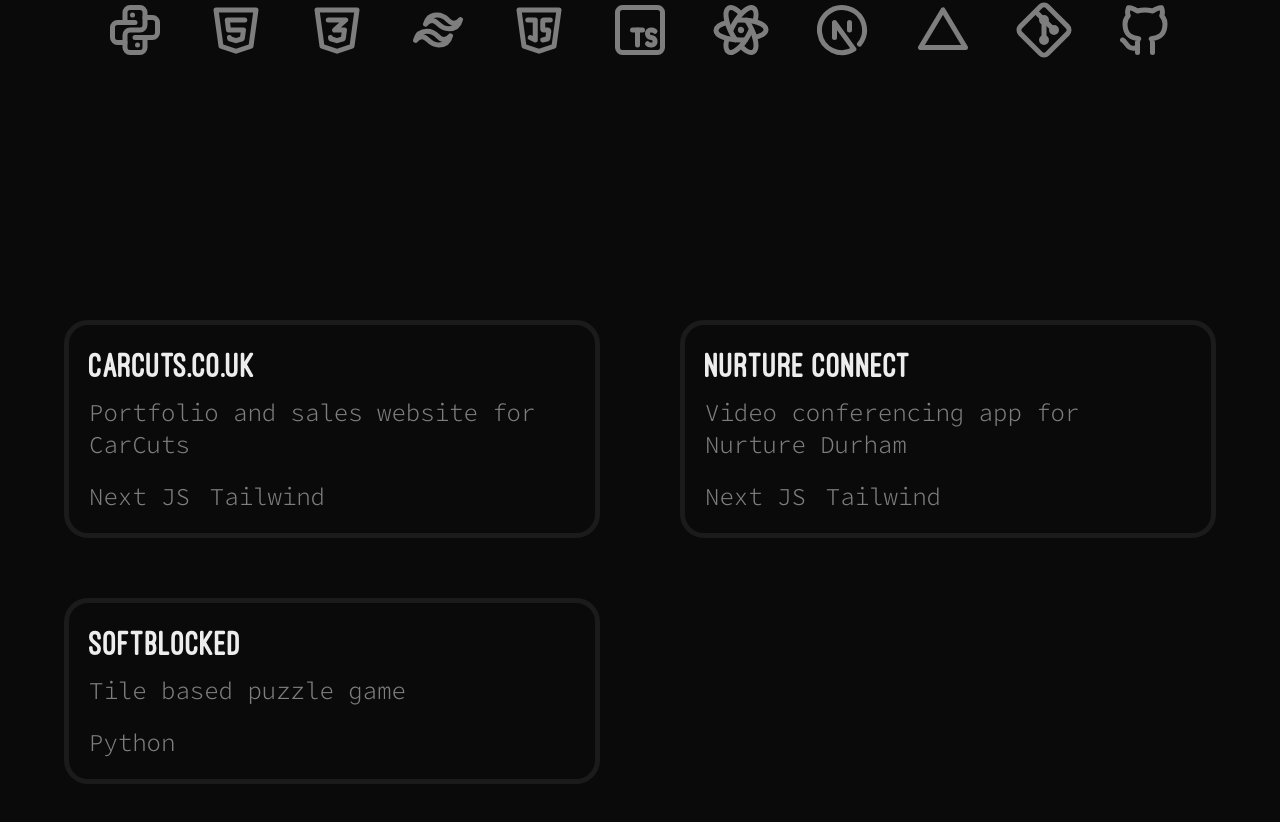
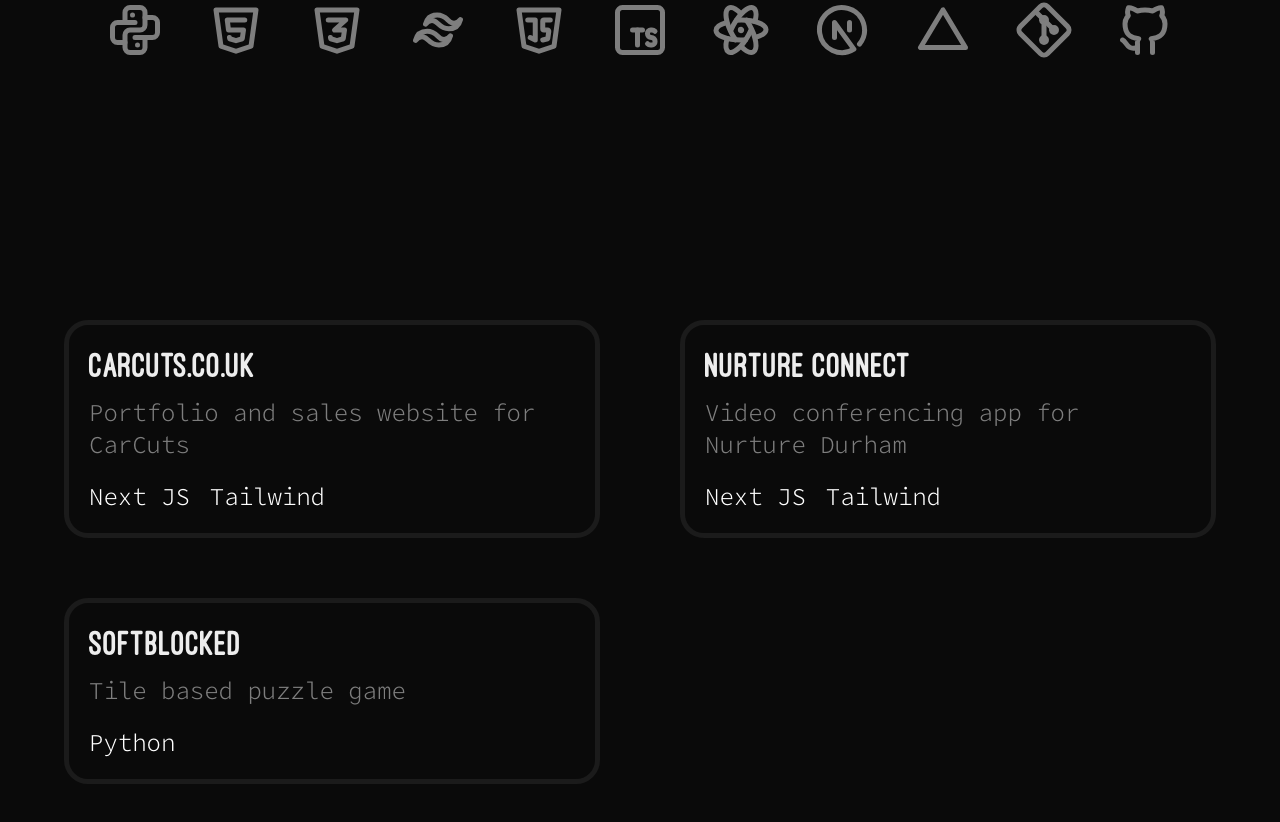
Before and after one commit to HarrisonBaghurst/personal-portfolio, a Next.js app: page / in a window 1280 px wide. Shown: the part 1000-1822 px from the top of the page. Built offline with nearby package versions, Linux system fonts and the light colour scheme.

Commit message:
changed project card tech text to white

```diff
--- a/components/ProjectCard.tsx
+++ b/components/ProjectCard.tsx
@@ -15,7 +15,7 @@
         <p className='responsive-p pt-3 text-grey'>
             {tagline}
         </p>
-        <div className='flex gap-5 pt-5 responsive-p text-grey'>
+        <div className='flex gap-5 pt-5 responsive-p text-white'>
             {technologies.map((technology, i) => (
                 <p key={i}>{technology}</p>
             ))}
```
